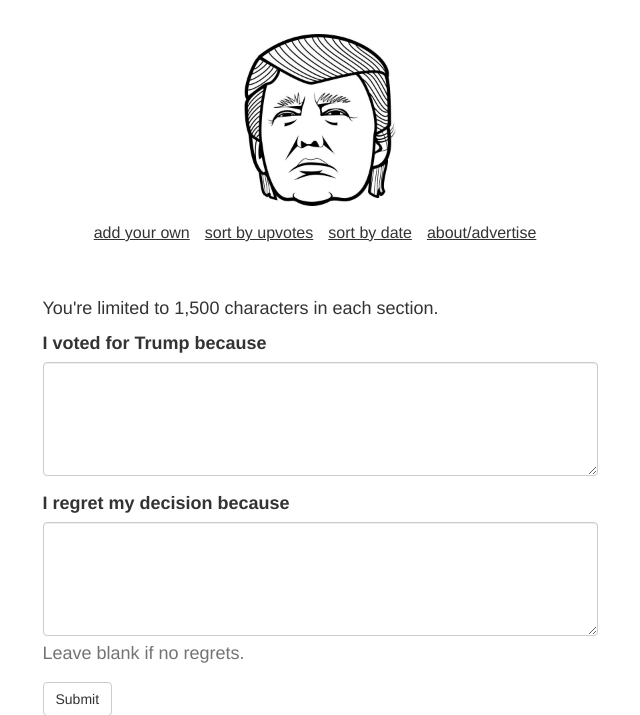
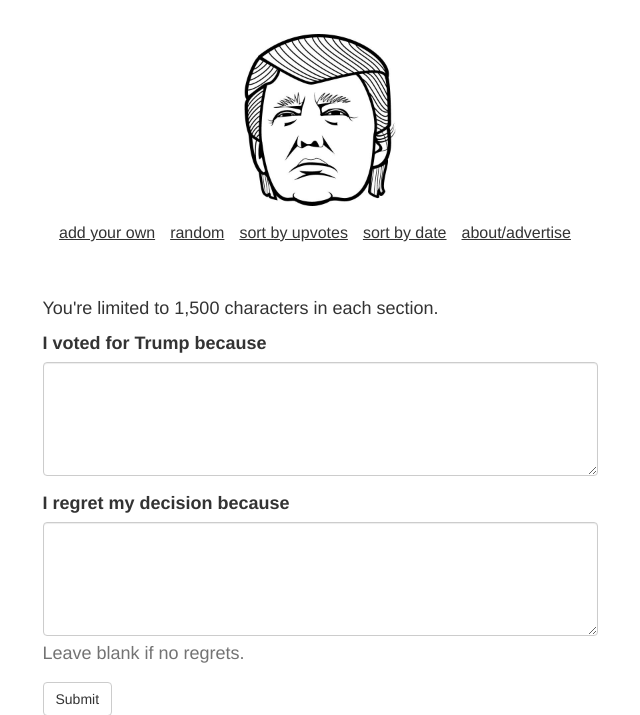
Before and after one commit to tomreece/trumppanic, a Flask app: page /add in a window 1280 px wide. Shown: the top 715 px of the page, without its empty margins (320-960 px from the left). Run offline with Flask 2, Linux system fonts and the light colour scheme; some libraries are stand-ins or nearby versions.

Commit message:
Add random link to nav to get a random entry

```diff
--- a/app.py
+++ b/app.py
@@ -105,6 +105,12 @@
 def about():
     return render_template('about.html')
 
+@app.route('/random')
+def random():
+    entries = Entry.query.all()
+    entry = entries[randint(0, len(entries) - 1)]
+    return redirect(url_for('view_entry_id', entry_id=entry.id))
+
 #
 # Run locally
 #
--- a/templates/layout.html
+++ b/templates/layout.html
@@ -5,8 +5,9 @@
     <meta http-equiv="X-UA-Compatible" content="IE=edge">
     <meta name="viewport" content="width=device-width, initial-scale=1, shrink-to-fit=no, user-scalable=no">
     {% if entries | length == 1 %}
-        <meta property="og:title" content="I voted for Trump because" />
-        <meta property="og:description" content="{{ entries[0].why }}" />
+        <meta property="og:type" content="article"/>
+        <meta property="og:title" content="I voted for Trump because"/>
+        <meta property="og:description" content="{{ entries[0].why }}"/>
     {% endif %}
     <title>trumppanic.com</title>
 
@@ -32,12 +33,9 @@
         <div class="row">
             <div class="col-sm-12 text-center">
                 <a href="/add" class="nav-item">add your own</a>
-                {% if entries | length == 1 %}
-                    <a href="/" class="nav-item">view all</a>
-                {% else %}
-                    <a href="/sort-by-upvotes" class="nav-item">sort by upvotes</a>
-                    <a href="/" class="nav-item">sort by date</a>
-                {% endif %}
+                <a href="/random" class="nav-item">random</a>
+                <a href="/sort-by-upvotes" class="nav-item">sort by upvotes</a>
+                <a href="/" class="nav-item">sort by date</a>
                 <a href="/about" class="nav-item">about/advertise</a>
             </div>
         </div>
```
